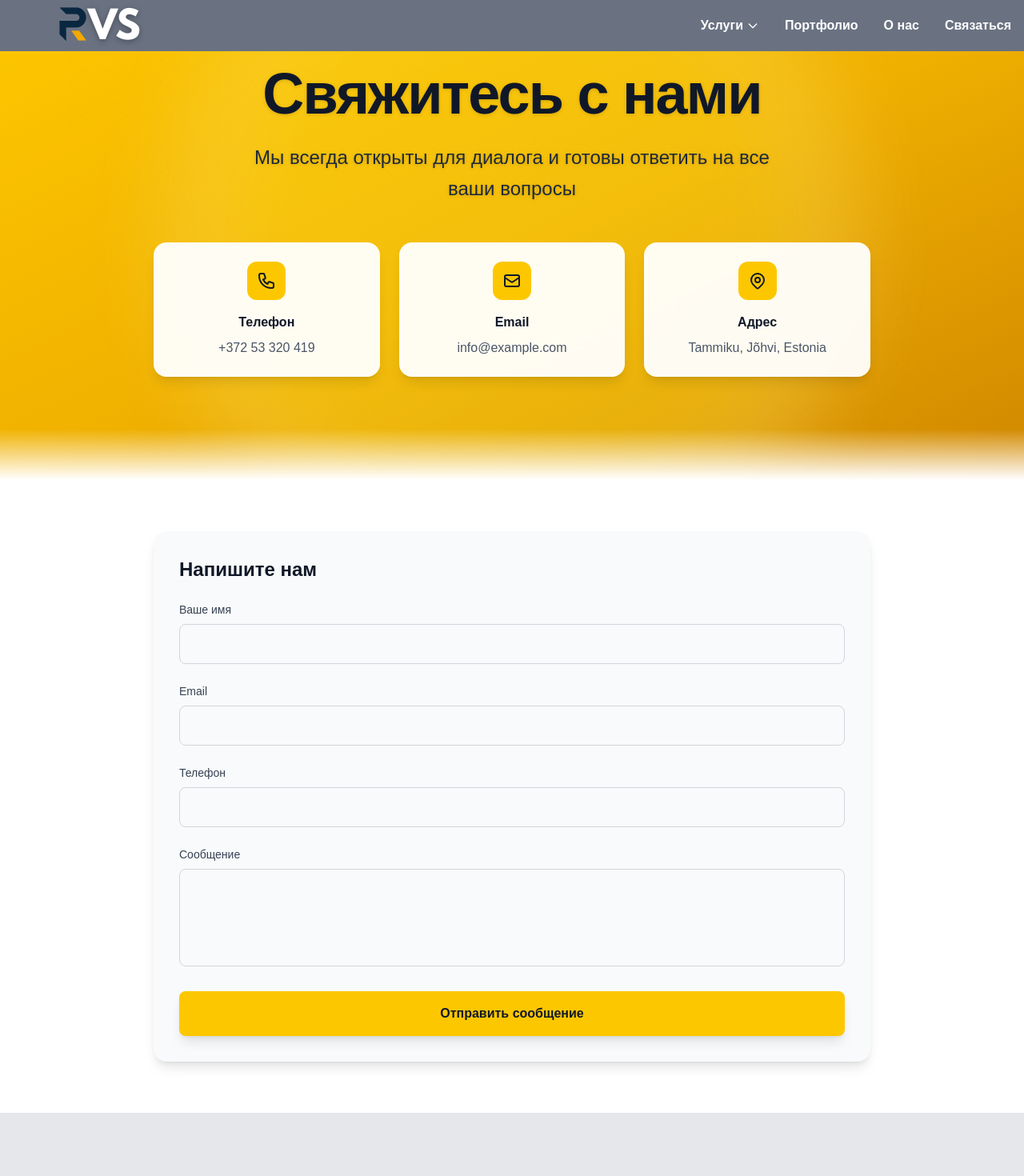
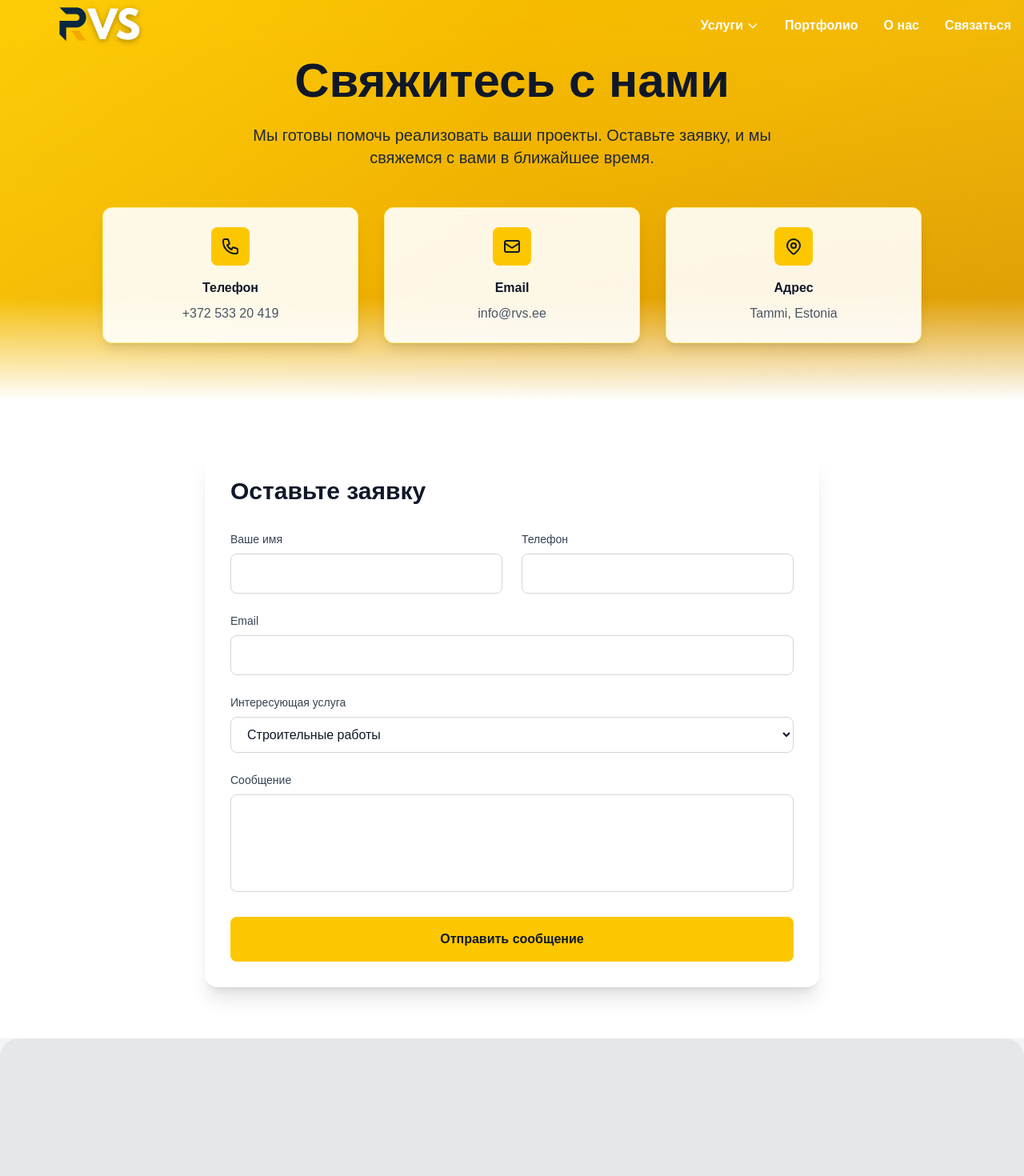
Before and after one commit to Grandapk/RVS_2.0, a Next.js app: page /contact in a window 1280 px wide. Shown: the top 1470 px of the page at 80% size. Built offline with nearby package versions, Linux system fonts and the light colour scheme.

Commit message:
номер кликабельный

```diff
--- a/src/app/contact/page.tsx
+++ b/src/app/contact/page.tsx
@@ -1,6 +1,8 @@
 'use client'
 
+import { motion } from 'framer-motion'
 import { useState, useEffect } from 'react'
+import Image from 'next/image'
 import Navigation from '@/components/Navigation'
 import Footer from '@/components/Footer'
 
@@ -10,62 +12,88 @@ export default function ContactPage() {
     email: '',
     phone: '',
     message: '',
+    service: 'construction',
   })
 
-  const [isVisible, setIsVisible] = useState(false)
+  const [isSubmitting, setIsSubmitting] = useState(false)
+  const [submitStatus, setSubmitStatus] = useState<
+    'idle' | 'success' | 'error'
+  >('idle')
+  const [isScrolled, setIsScrolled] = useState(false)
 
   useEffect(() => {
-    setIsVisible(true)
+    const handleScroll = () => {
+      setIsScrolled(window.scrollY > 50)
+    }
+
+    window.addEventListener('scroll', handleScroll)
+    return () => window.removeEventListener('scroll', handleScroll)
   }, [])
 
-  const handleSubmit = (e: React.FormEvent) => {
+  const handleSubmit = async (e: React.FormEvent) => {
     e.preventDefault()
+    setIsSubmitting(true)
+
     // Здесь будет логика отправки формы
-    console.log('Form submitted:', formData)
-  }
+    await new Promise((resolve) => setTimeout(resolve, 1000))
 
-  const handleChange = (
-    e: React.ChangeEvent<HTMLInputElement | HTMLTextAreaElement>
-  ) => {
-    const { name, value } = e.target
-    setFormData((prev) => ({ ...prev, [name]: value }))
+    setIsSubmitting(false)
+    setSubmitStatus('success')
+
+    // Сброс формы
+    setTimeout(() => {
+      setSubmitStatus('idle')
+      setFormData({
+        name: '',
+        email: '',
+        phone: '',
+        message: '',
+        service: 'construction',
+      })
+    }, 3000)
   }
 
   return (
-    <div className="min-h-screen flex flex-col">
-      <Navigation />
+    <div className="min-h-screen flex flex-col bg-gray-50">
+      <Navigation isTransparent={!isScrolled} />
 
       <main className="flex-grow">
-        <section className="relative min-h-[600px] flex items-center justify-center overflow-hidden bg-gradient-to-br from-yellow-400 via-yellow-500 to-yellow-600">
-          <div className="absolute inset-0 opacity-20">
-            <div className="absolute inset-0 bg-[radial-gradient(circle_at_50%_50%,rgba(0,0,0,0.1)_1px,transparent_1px)] bg-[length:20px_20px]"></div>
-            <div className="absolute inset-0 rotate-45 bg-[radial-gradient(circle_at_50%_50%,rgba(0,0,0,0.1)_1px,transparent_1px)] bg-[length:20px_20px]"></div>
+        {/* Hero Section */}
+        <section className="relative min-h-[500px] flex items-center justify-center bg-gradient-to-br from-yellow-400 via-yellow-500 to-yellow-600 overflow-hidden">
+          {/* Animated Background */}
+          <div className="absolute inset-0">
+            <div className="absolute inset-0 bg-[radial-gradient(circle_at_50%_50%,rgba(255,255,255,0.1)_1px,transparent_1px)] bg-[length:20px_20px]"></div>
+            <motion.div
+              initial={{ opacity: 0 }}
+              animate={{ opacity: 1 }}
+              transition={{ duration: 2 }}
+              className="absolute inset-0 bg-gradient-to-r from-yellow-300/20 via-transparent to-yellow-300/20"
+            ></motion.div>
           </div>
 
-          <div className="absolute top-1/2 left-1/2 -translate-x-1/2 -translate-y-1/2 w-[800px] h-[800px] opacity-30">
-            <div className="absolute inset-0 rounded-full bg-white blur-3xl animate-pulse"></div>
-            <div className="absolute inset-0 rounded-full bg-yellow-300 blur-3xl animate-pulse delay-700"></div>
-          </div>
-
-          <div className="container mx-auto px-4 relative z-10 pt-20 md:pt-0">
-            <div
-              className={`text-center transform transition-all duration-1000 ${
-                isVisible
-                  ? 'translate-y-0 opacity-100'
-                  : 'translate-y-10 opacity-0'
-              }`}
+          {/* Content */}
+          <div className="container mx-auto px-4 relative z-10">
+            <motion.div
+              initial={{ opacity: 0, y: 20 }}
+              animate={{ opacity: 1, y: 0 }}
+              transition={{ duration: 0.8 }}
+              className="text-center"
             >
-              <h1 className="text-5xl md:text-7xl font-bold text-gray-900 mb-6 tracking-tight drop-shadow-sm">
+              <h1 className="text-4xl md:text-6xl font-bold text-gray-900 mb-6">
                 Свяжитесь с нами
               </h1>
-              <p className="text-xl md:text-2xl text-gray-800 max-w-2xl mx-auto mb-12 leading-relaxed drop-shadow-sm">
-                Мы всегда открыты для диалога и готовы ответить на все ваши
-                вопросы
+              <p className="text-xl text-gray-800 max-w-2xl mx-auto mb-12">
+                Мы готовы помочь реализовать ваши проекты. Оставьте заявку, и мы
+                свяжемся с вами в ближайшее время.
               </p>
 
-              <div className="grid md:grid-cols-3 gap-6 max-w-4xl mx-auto mb-12">
-                <div className="bg-white/95 backdrop-blur-lg rounded-2xl p-6 transform hover:scale-105 transition-all duration-300 hover:bg-white group shadow-lg">
-                  <div className="w-12 h-12 bg-yellow-400 rounded-xl flex items-center justify-center mx-auto mb-4 group-hover:rotate-12 transition-transform duration-300">
+              {/* Contact Cards */}
+              <div className="grid md:grid-cols-3 gap-8 max-w-5xl mx-auto">
+                <motion.div
+                  whileHover={{ y: -5 }}
+                  className="bg-white/90 backdrop-blur-lg p-6 rounded-xl border border-yellow-200 shadow-lg"
+                >
+                  <div className="w-12 h-12 bg-yellow-400 rounded-lg flex items-center justify-center mx-auto mb-4">
                     <svg
                       className="w-6 h-6 text-gray-900"
                       fill="none"
@@ -81,11 +109,19 @@ export default function ContactPage() {
                     </svg>
                   </div>
                   <h3 className="text-gray-900 font-semibold mb-2">Телефон</h3>
-                  <p className="text-gray-600">+372 53 320 419</p>
-                </div>
+                  <a
+                    href="tel:+37253320419"
+                    className="text-gray-600 hover:text-yellow-600 transition-colors"
+                  >
+                    +372 533 20 419
+                  </a>
+                </motion.div>
 
-                <div className="bg-white/95 backdrop-blur-lg rounded-2xl p-6 transform hover:scale-105 transition-all duration-300 hover:bg-white group shadow-lg">
-                  <div className="w-12 h-12 bg-yellow-400 rounded-xl flex items-center justify-center mx-auto mb-4 group-hover:rotate-12 transition-transform duration-300">
+                <motion.div
+                  whileHover={{ y: -5 }}
+                  className="bg-white/90 backdrop-blur-lg p-6 rounded-xl border border-yellow-200 shadow-lg"
+                >
+                  <div className="w-12 h-12 bg-yellow-400 rounded-lg flex items-center justify-center mx-auto mb-4">
                     <svg
                       className="w-6 h-6 text-gray-900"
                       fill="none"
@@ -101,11 +137,19 @@ export default function ContactPage() {
                     </svg>
                   </div>
                   <h3 className="text-gray-900 font-semibold mb-2">Email</h3>
-                  <p className="text-gray-600">info@example.com</p>
-                </div>
+                  <a
+                    href="mailto:info@rvs.ee"
+                    className="text-gray-600 hover:text-yellow-600 transition-colors"
+                  >
+                    info@rvs.ee
+                  </a>
+                </motion.div>
 
-                <div className="bg-white/95 backdrop-blur-lg rounded-2xl p-6 transform hover:scale-105 transition-all duration-300 hover:bg-white group shadow-lg">
-                  <div className="w-12 h-12 bg-yellow-400 rounded-xl flex items-center justify-center mx-auto mb-4 group-hover:rotate-12 transition-transform duration-300">
+                <motion.div
+                  whileHover={{ y: -5 }}
+                  className="bg-white/90 backdrop-blur-lg p-6 rounded-xl border border-yellow-200 shadow-lg"
+                >
+                  <div className="w-12 h-12 bg-yellow-400 rounded-lg flex items-center justify-center mx-auto mb-4">
                     <svg
                       className="w-6 h-6 text-gray-900"
                       fill="none"
@@ -127,105 +171,163 @@ export default function ContactPage() {
                     </svg>
                   </div>
                   <h3 className="text-gray-900 font-semibold mb-2">Адрес</h3>
-                  <p className="text-gray-600">Tammiku, Jõhvi, Estonia</p>
+                  <p className="text-gray-600">Tammi, Estonia</p>
+                </motion.div>
               </div>
-              </div>
-            </div>
+            </motion.div>
           </div>
 
-          <div className="absolute bottom-0 left-0 w-full h-32 bg-gradient-to-b from-transparent via-transparent to-white"></div>
+          {/* Gradient Overlay for smooth transition */}
+          <div className="absolute bottom-0 left-0 right-0 h-32 bg-gradient-to-t from-white to-transparent"></div>
         </section>
 
+        {/* Form Section */}
         <section className="py-16 bg-white">
           <div className="container mx-auto px-4">
-            <div className="max-w-4xl mx-auto">
-              <div className="bg-gray-50 rounded-2xl p-8 shadow-lg">
-                <h2 className="text-2xl font-bold text-gray-900 mb-6">
-                  Напишите нам
+            <div className="max-w-3xl mx-auto">
+              <motion.div
+                initial={{ opacity: 0, y: 20 }}
+                animate={{ opacity: 1, y: 0 }}
+                transition={{ delay: 0.2 }}
+                className="bg-white rounded-2xl p-8 shadow-xl"
+              >
+                <h2 className="text-3xl font-bold text-gray-900 mb-8">
+                  Оставьте заявку
                 </h2>
                 <form onSubmit={handleSubmit} className="space-y-6">
+                  <div className="grid md:grid-cols-2 gap-6">
                     <div>
-                    <label
-                      htmlFor="name"
-                      className="block text-sm font-medium text-gray-700 mb-2"
-                    >
+                      <label className="block text-sm font-medium text-gray-700 mb-2">
                         Ваше имя
                       </label>
                       <input
                         type="text"
-                      id="name"
-                      name="name"
                         value={formData.name}
-                      onChange={handleChange}
-                      className="w-full px-4 py-3 border border-gray-300 rounded-lg focus:ring-2 focus:ring-yellow-400 focus:border-transparent transition-colors duration-300"
+                        onChange={(e) =>
+                          setFormData({ ...formData, name: e.target.value })
+                        }
+                        className="w-full px-4 py-3 rounded-lg bg-white border border-gray-300 focus:border-yellow-400 focus:ring-2 focus:ring-yellow-400/20 transition-all text-gray-900 placeholder-gray-500"
                         required
                       />
                     </div>
                     <div>
-                    <label
-                      htmlFor="email"
-                      className="block text-sm font-medium text-gray-700 mb-2"
-                    >
+                      <label className="block text-sm font-medium text-gray-700 mb-2">
+                        Телефон
+                      </label>
+                      <input
+                        type="tel"
+                        value={formData.phone}
+                        onChange={(e) =>
+                          setFormData({ ...formData, phone: e.target.value })
+                        }
+                        className="w-full px-4 py-3 rounded-lg bg-white border border-gray-300 focus:border-yellow-400 focus:ring-2 focus:ring-yellow-400/20 transition-all text-gray-900 placeholder-gray-500"
+                        required
+                      />
+                    </div>
+                  </div>
+
+                  <div>
+                    <label className="block text-sm font-medium text-gray-700 mb-2">
                       Email
                     </label>
                     <input
                       type="email"
-                      id="email"
-                      name="email"
                       value={formData.email}
-                      onChange={handleChange}
-                      className="w-full px-4 py-3 border border-gray-300 rounded-lg focus:ring-2 focus:ring-yellow-400 focus:border-transparent transition-colors duration-300"
+                      onChange={(e) =>
+                        setFormData({ ...formData, email: e.target.value })
+                      }
+                      className="w-full px-4 py-3 rounded-lg bg-white border border-gray-300 focus:border-yellow-400 focus:ring-2 focus:ring-yellow-400/20 transition-all text-gray-900 placeholder-gray-500"
                       required
                     />
                   </div>
+
                   <div>
-                    <label
-                      htmlFor="phone"
-                      className="block text-sm font-medium text-gray-700 mb-2"
+                    <label className="block text-sm font-medium text-gray-700 mb-2">
+                      Интересующая услуга
+                    </label>
+                    <select
+                      value={formData.service}
+                      onChange={(e) =>
+                        setFormData({ ...formData, service: e.target.value })
+                      }
+                      className="w-full px-4 py-3 rounded-lg bg-white border border-gray-300 focus:border-yellow-400 focus:ring-2 focus:ring-yellow-400/20 transition-all text-gray-900 placeholder-gray-500"
                     >
-                      Телефон
+                      <option value="construction">Строительные работы</option>
+                      <option value="equipment">Аренда техники</option>
+                      <option value="delivery">Доставка материалов</option>
+                    </select>
+                  </div>
+
+                  <div>
+                    <label className="block text-sm font-medium text-gray-700 mb-2">
+                      Сообщение
                     </label>
-                    <input
-                      type="tel"
-                      id="phone"
-                      name="phone"
-                      value={formData.phone}
-                      onChange={handleChange}
-                      className="w-full px-4 py-3 border border-gray-300 rounded-lg focus:ring-2 focus:ring-yellow-400 focus:border-transparent transition-colors duration-300"
+                    <textarea
+                      value={formData.message}
+                      onChange={(e) =>
+                        setFormData({ ...formData, message: e.target.value })
+                      }
+                      rows={4}
+                      className="w-full px-4 py-3 rounded-lg bg-white border border-gray-300 focus:border-yellow-400 focus:ring-2 focus:ring-yellow-400/20 transition-all text-gray-900 placeholder-gray-500 resize-none"
                       required
                     />
                   </div>
-                  <div>
-                    <label
-                      htmlFor="message"
-                      className="block text-sm font-medium text-gray-700 mb-2"
+
+                  <motion.button
+                    type="submit"
+                    className="w-full bg-yellow-400 text-gray-900 font-semibold py-4 px-6 rounded-lg hover:bg-yellow-500 transition-all"
+                    whileHover={{ scale: 1.02 }}
+                    whileTap={{ scale: 0.98 }}
+                    disabled={isSubmitting}
                   >
-                      Сообщение
-                    </label>
-                    <textarea
-                      id="message"
-                      name="message"
-                      value={formData.message}
-                      onChange={handleChange}
-                      rows={4}
-                      className="w-full px-4 py-3 border border-gray-300 rounded-lg focus:ring-2 focus:ring-yellow-400 focus:border-transparent transition-colors duration-300 resize-none"
-                      required
-                    ></textarea>
-                  </div>
-                  <button
-                    type="submit"
-                    className="w-full bg-yellow-400 text-gray-900 font-semibold py-4 px-6 rounded-lg hover:bg-yellow-500 transition-colors duration-300 shadow-lg hover:shadow-xl"
+                    {isSubmitting ? (
+                      <span className="flex items-center justify-center">
+                        <svg
+                          className="animate-spin -ml-1 mr-3 h-5 w-5 text-gray-900"
+                          xmlns="http://www.w3.org/2000/svg"
+                          fill="none"
+                          viewBox="0 0 24 24"
                         >
-                    Отправить сообщение
-                  </button>
+                          <circle
+                            className="opacity-25"
+                            cx="12"
+                            cy="12"
+                            r="10"
+                            stroke="currentColor"
+                            strokeWidth="4"
+                          ></circle>
+                          <path
+                            className="opacity-75"
+                            fill="currentColor"
+                            d="M4 12a8 8 0 018-8V0C5.373 0 0 5.373 0 12h4zm2 5.291A7.962 7.962 0 014 12H0c0 3.042 1.135 5.824 3 7.938l3-2.647z"
+                          ></path>
+                        </svg>
+                        Отправка...
+                      </span>
+                    ) : (
+                      'Отправить сообщение'
+                    )}
+                  </motion.button>
+
+                  {submitStatus === 'success' && (
+                    <motion.div
+                      initial={{ opacity: 0, y: 10 }}
+                      animate={{ opacity: 1, y: 0 }}
+                      className="bg-green-50 text-green-800 rounded-lg p-4 mt-4"
+                    >
+                      Сообщение успешно отправлено! Мы свяжемся с вами в
+                      ближайшее время.
+                    </motion.div>
+                  )}
                 </form>
-              </div>
+              </motion.div>
             </div>
           </div>
         </section>
 
-        <section className="h-[400px] bg-gray-100">
-          <div className="w-full h-full">
+        {/* Map Section */}
+        <section className="bg-gray-100">
+          <div className="w-full h-[400px] relative overflow-hidden rounded-t-3xl">
             <div className="w-full h-full bg-gray-200 flex items-center justify-center">
               <span className="text-gray-500">Здесь будет карта</span>
             </div>
--- a/src/components/Footer.tsx
+++ b/src/components/Footer.tsx
@@ -58,7 +58,12 @@ export default function Footer() {
             </div>
             <div className="text-gray-400">
               <p>Роман Шахалевич</p>
-              <p>+372 53 320 419</p>
+              <a
+                href="tel:+37253320419"
+                className="hover:text-white transition-colors"
+              >
+                +372 53 320 419
+              </a>
             </div>
             {/* Социальные сети */}
             <div className="flex space-x-4">
```
Also changed, not shown: public/images/logo/alt-logo.png (deleted), public/images/logo/logo.webp (deleted). Lines whose indentation alone changed are shown as unchanged.
